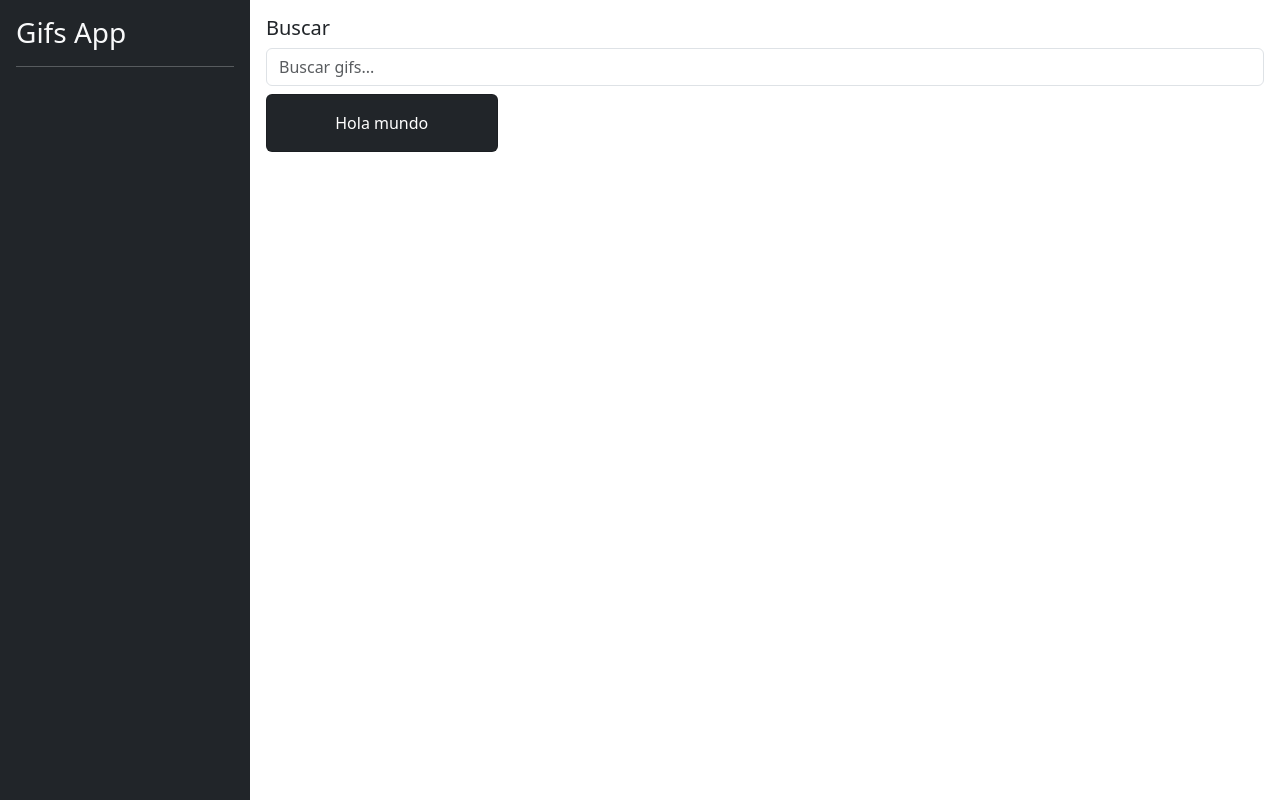
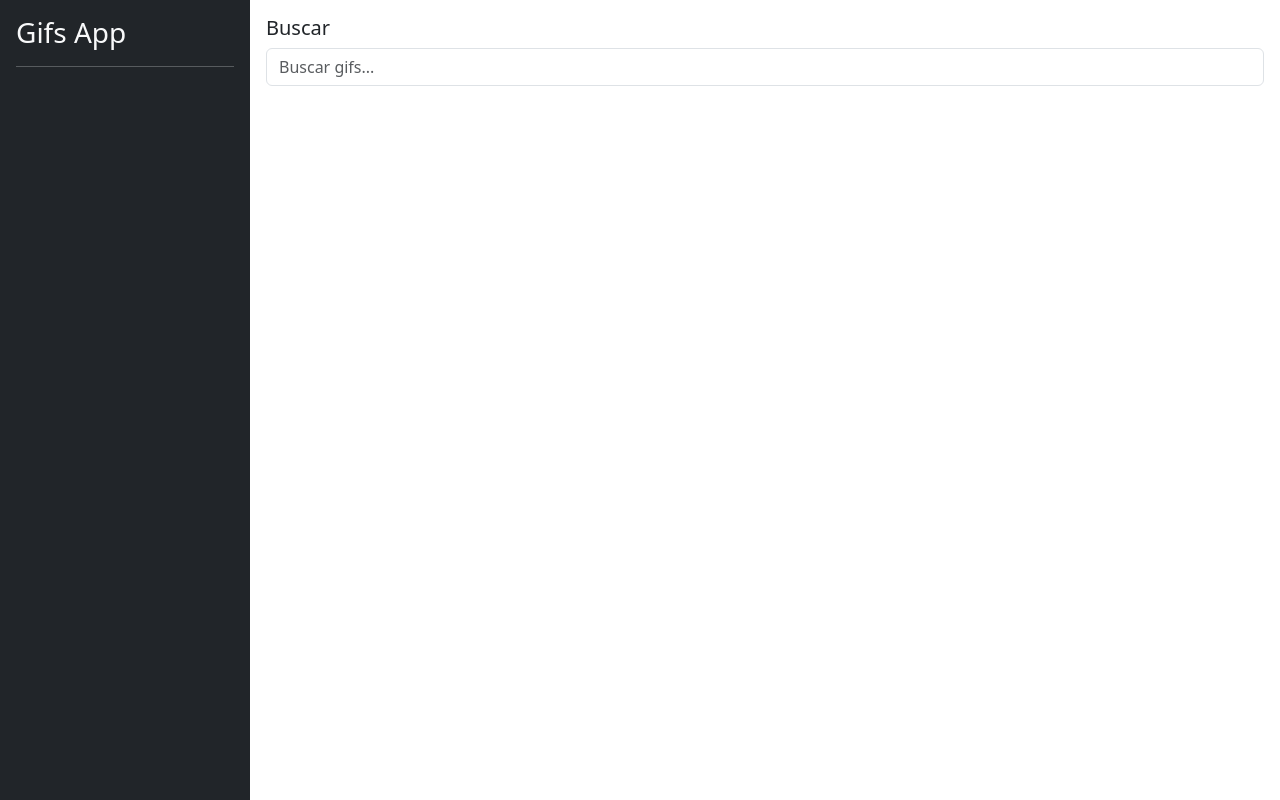
Before and after one commit to DarkRose73/gifs-app-angular, an Angular app: page / in a window 1280 px wide. Built offline with nearby package versions, Linux system fonts and the light colour scheme.

Commit message:
mostrar gifs en pantalla

```diff
--- a/src/app/gifs/components/card-list/card-list.component.html
+++ b/src/app/gifs/components/card-list/card-list.component.html
@@ -1,10 +1,10 @@
 <div class="row">
-  <div class="col-md-3 col-sm-6">
+  <div *ngFor="let gif of gifs" class="col-md-3 col-sm-6">
     <div class="card mb-2 text-center bg-dark">
       <!-- TODO: crear imagen -->
 
       <div class="card-body text-white">
-        <p class="card-text">Hola mundo</p>
+        <p class="card-text">{{ gif.title }}</p>
       </div>
     </div>
   </div>
--- a/src/app/gifs/components/card-list/card-list.component.ts
+++ b/src/app/gifs/components/card-list/card-list.component.ts
@@ -1,8 +1,12 @@
-import { Component } from '@angular/core';
+import { Component, Input } from '@angular/core';
+import { Gif } from '../../interfaces/gifs.interfaces';
 
 @Component({
   selector: 'gifs-card-list',
   templateUrl: './card-list.component.html',
   styleUrls: ['./card-list.component.css'],
 })
-export class CardListComponent {}
+export class CardListComponent {
+  @Input()
+  public gifs: Gif[] = [];
+}
--- a/src/app/gifs/pages/home-page/home-page.component.html
+++ b/src/app/gifs/pages/home-page/home-page.component.html
@@ -6,6 +6,6 @@
   <div class="col-12 pt-2">
     <!-- Listado de gifs -->
     <!-- card-list -->
-    <gifs-card-list></gifs-card-list>
+    <gifs-card-list [gifs]="gifs"></gifs-card-list>
   </div>
 </div>
--- a/src/app/gifs/pages/home-page/home-page.component.ts
+++ b/src/app/gifs/pages/home-page/home-page.component.ts
@@ -1,8 +1,15 @@
 import { Component } from '@angular/core';
+import { GifsService } from '../../services/gifs.service';
+import { Gif } from '../../interfaces/gifs.interfaces';
 
 @Component({
   selector: 'gifs-home-page',
   templateUrl: './home-page.component.html',
   styleUrls: ['./home-page.component.css'],
 })
-export class HomePageComponent {}
+export class HomePageComponent {
+  constructor(private gifsService: GifsService) {}
+  get gifs(): Gif[] {
+    return this.gifsService.gifList;
+  }
+}
--- a/src/app/gifs/services/gifs.service.ts
+++ b/src/app/gifs/services/gifs.service.ts
@@ -47,7 +47,7 @@ export class GifsService {
       .get<SearchResponse>(`${this.serviceUrl}/search`, { params })
       .subscribe((resp) => {
         this.gifList = resp.data;
-        console.log({ gifs: this.gifList });
+        // console.log({ gifs: this.gifList });
       });
   }
 }
```
